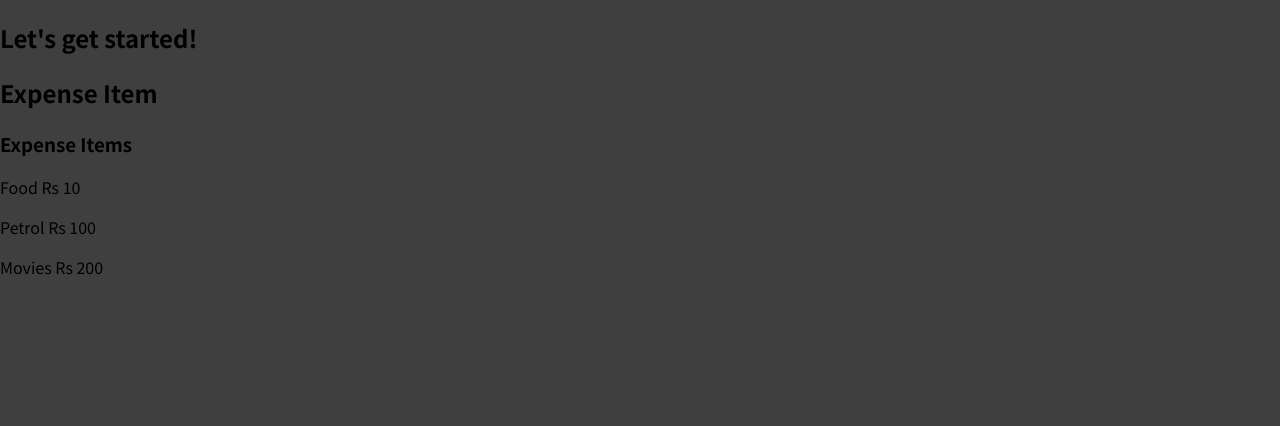
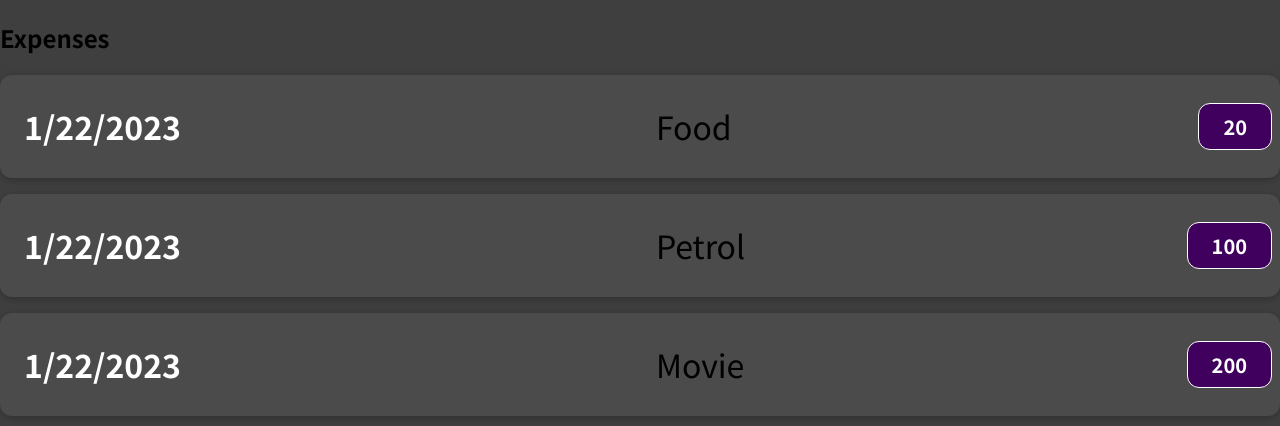
Before and after one commit to sai-sourav/React_training, a JavaScript app: page / in a window 1280 px wide. Shown: the top 426 px of the page. Built offline with nearby package versions, Linux system fonts and the light colour scheme.

Commit message:
props utilization and array of expenses display

```diff
--- a/src/App.js
+++ b/src/App.js
@@ -1,10 +1,18 @@
 import ExpenseItem from "./components/ExpenseItem";
 
 function App() {
+  const expenses = [
+    {ExpenseDate: new Date(), LocationOfExpenditure: "Food", amount: 20},
+    {ExpenseDate: new Date(), LocationOfExpenditure: "Petrol", amount: 100},
+    {ExpenseDate: new Date(), LocationOfExpenditure: "Movie", amount: 200}
+  ]
+
   return (
     <div>
-      <h2>Let's get started!</h2>
-      <ExpenseItem></ExpenseItem>
+      <h2>Expenses</h2>
+        {expenses.map(expense => {
+          return <ExpenseItem ExpenseDate={expense.ExpenseDate} LocationOfExpenditure={expense.LocationOfExpenditure} amount={expense.amount}></ExpenseItem>
+        })}
     </div>
   );
 }
--- /dev/null
+++ b/src/components/ExpenseItem.css
@@ -0,0 +1,57 @@
+.expense-item {
+  display: flex;
+  justify-content: space-between;
+  align-items: center;
+  box-shadow: 0 2px 8px rgba(0, 0, 0, 0.25);
+  padding: 0.5rem;
+  margin: 1rem 0;
+  border-radius: 12px;
+  background-color: #4b4b4b;
+}
+
+.expense-item__description {
+  display: flex;
+  flex-direction: column;
+  gap: 1rem;
+  align-items: flex-end;
+  flex-flow: column-reverse;
+  justify-content: flex-start;
+  flex: 1;
+  font-size: 2rem;
+}
+
+.expense-item h2 {
+  color: #3a3a3a;
+  font-size: 2rem;
+  flex: 1;
+  margin: 0 1rem;
+  color: white;
+}
+
+.expense-item__price {
+  font-size: 1rem;
+  font-weight: bold;
+  color: white;
+  background-color: #40005d;
+  border: 1px solid white;
+  padding: 0.5rem;
+  border-radius: 12px;
+}
+
+@media (min-width: 580px) {
+  .expense-item__description {
+    flex-direction: row;
+    align-items: center;
+    justify-content: flex-start;
+    flex: 1;
+  }
+
+  .expense-item__description h2 {
+    font-size: 1.25rem;
+  }
+
+  .expense-item__price {
+    font-size: 1.25rem;
+    padding: 0.5rem 1.5rem;
+  }
+}
--- a/src/components/ExpenseItem.js
+++ b/src/components/ExpenseItem.js
@@ -1,11 +1,13 @@
-function ExpenseItem() {
+import "./ExpenseItem.css";
+
+function ExpenseItem(props) {
   return (
-    <div>
-      <h2>Expense Item</h2>
-      <h3>Expense Items</h3>
-      <p>Food Rs 10</p>
-      <p>Petrol Rs 100</p>
-      <p>Movies Rs 200</p>
+    <div className="expense-item">
+      <h2>{props.ExpenseDate.toLocaleDateString()}</h2>
+      <div className="expense-item__description">
+        <div className="expense-item__description">{props.LocationOfExpenditure}</div>
+        <p className="expense-item__price">{props.amount}</p>
+      </div>
     </div>
   );
 }
```
